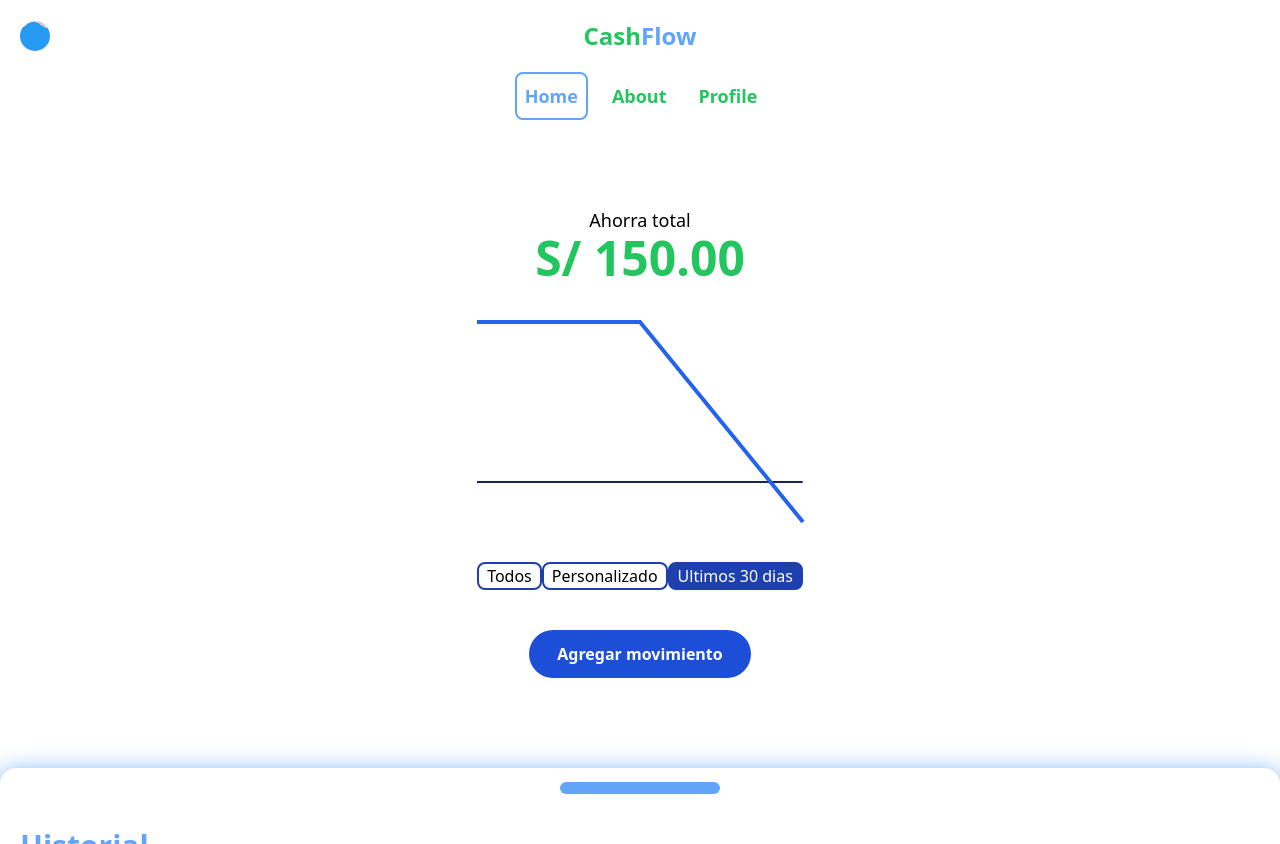
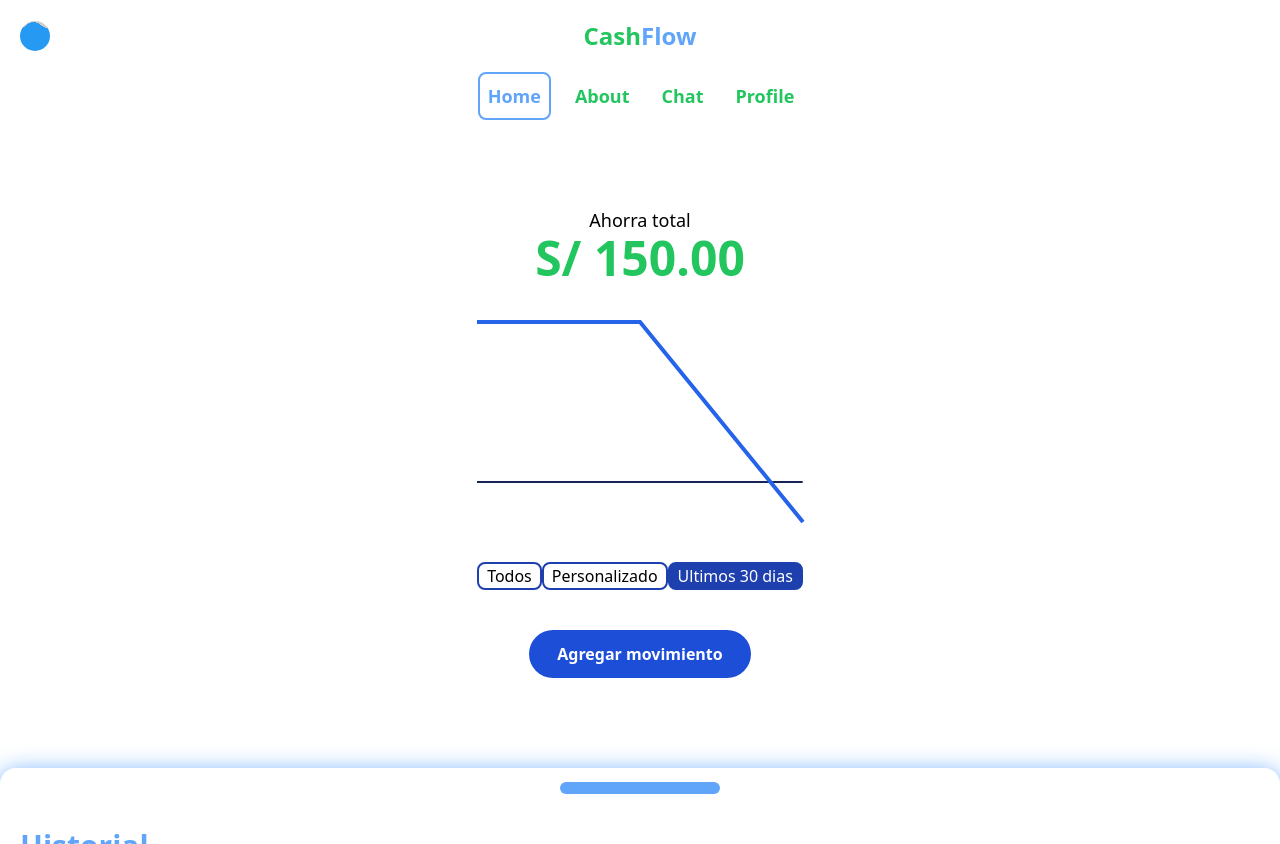
Before and after one commit to Frontend-with-Vue/1.Curso-Practico-Vue, a Vue app: page / in a window 1280 px wide. Built offline with nearby package versions, Linux system fonts and the light colour scheme.

Commit message:
chore: apply nested views in chat

```diff
--- a/src/components/Header.vue
+++ b/src/components/Header.vue
@@ -46,6 +46,14 @@
                 <li class="flex w-min">
                     <router-link
                         @click="toggleMenu"
+                        :to="{name: 'chat'}"
+                        class="p-2 rounded-lg font-bold hover:text-blue-400 hover:border-blue-400 hover:border-2"
+                        exactActiveClass="border-blue-400 border-2 text-blue-400"
+                    >Chat</router-link>
+                </li>
+                <li class="flex w-min">
+                    <router-link
+                        @click="toggleMenu"
                         :to="{ path: '/profile'}"
                         class="p-2 rounded-lg font-bold hover:text-blue-400 hover:border-blue-400 hover:border-2"
                         exactActiveClass="border-blue-400 border-2 text-blue-400"
--- a/src/router/index.js
+++ b/src/router/index.js
@@ -4,8 +4,7 @@ const router = createRouter({
   history: createWebHistory(import.meta.env.BASE_URL),
   routes: [
     {
-      path: '',
-      name: 'header',
+      path: '/',
       component: ()=>import('../components/Header.vue'),
       children: [
         {
@@ -14,10 +13,24 @@ const router = createRouter({
           component: ()=> import('../components/Home-Cash.vue')
         },
         {
-          path: '/about',
+          path: 'about',
           name: 'about',
           component: () => import('../views/About.vue')
-        }
+        },
+        {
+          path: 'chat',
+          name: 'chat',
+          component: ()=> import('../views/Chat.vue'),
+          children: [
+            {
+              path: '',
+              components: {
+                default: () => import('../views/ChatContent.vue'),
+                sidebar: () => import('../views/ChatSideBar.vue')
+              }
+            }
+          ]
+        },
       ]
     },
     {
--- /dev/null
+++ b/src/views/Chat.vue
@@ -0,0 +1,14 @@
+<script setup></script>
+
+<template>
+    <div class="flex">
+        <main class="order-2 flex-grow">
+            <router-view></router-view>
+        </main>
+        <aside class="order-1">
+            <router-view name="sidebar"></router-view>
+        </aside>
+    </div>
+</template>
+
+<style scoped></style>
--- /dev/null
+++ b/src/views/ChatContent.vue
@@ -0,0 +1,9 @@
+<script setup></script>
+
+<template>
+    <section class="w-full h-full grid place-content-center">
+        mensages
+    </section>
+</template>
+
+<style scoped></style>
--- /dev/null
+++ b/src/views/ChatSideBar.vue
@@ -0,0 +1,9 @@
+<script setup></script>
+
+<template>
+    <div>
+        users
+    </div>
+</template>
+
+<style scoped></style>
```
